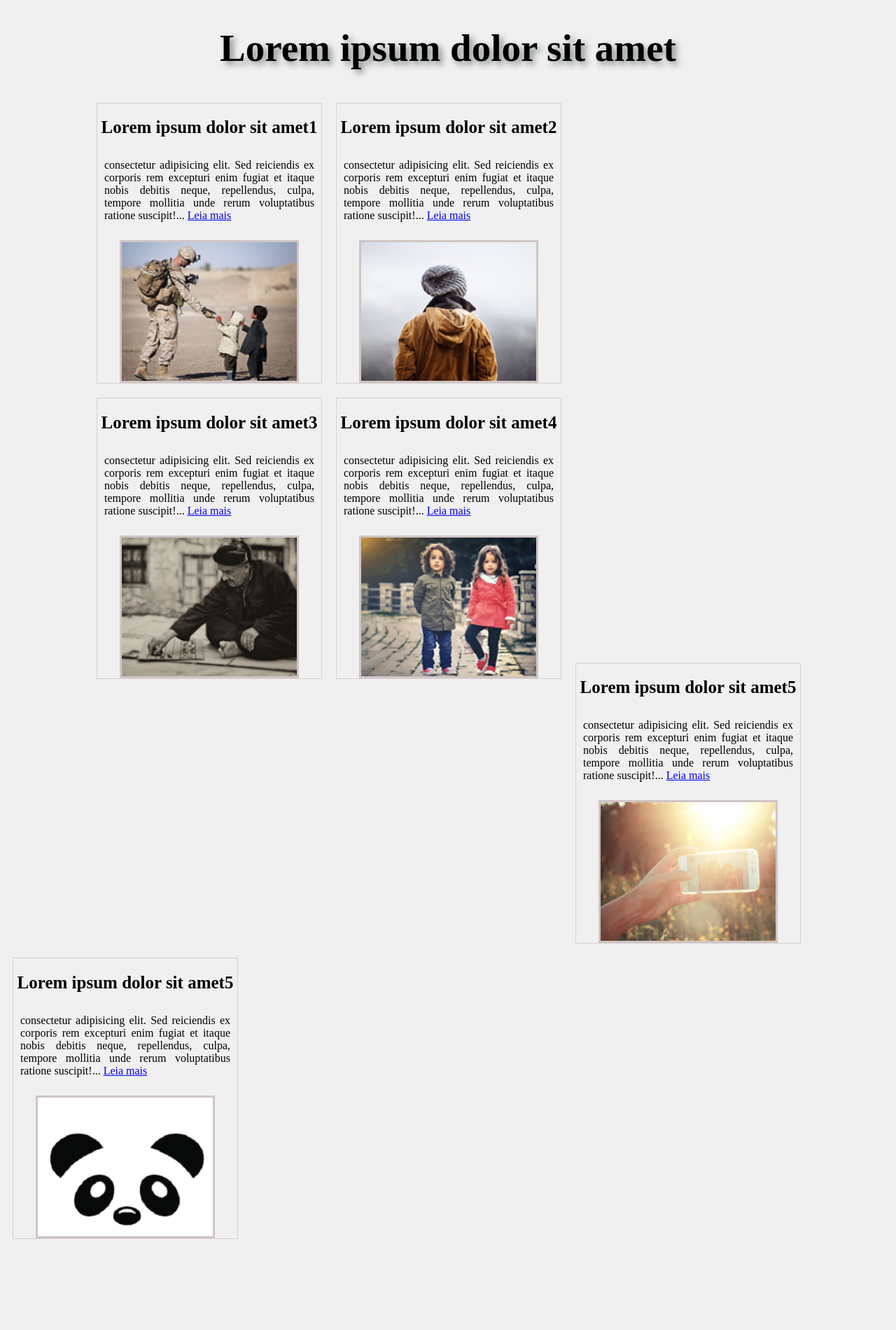
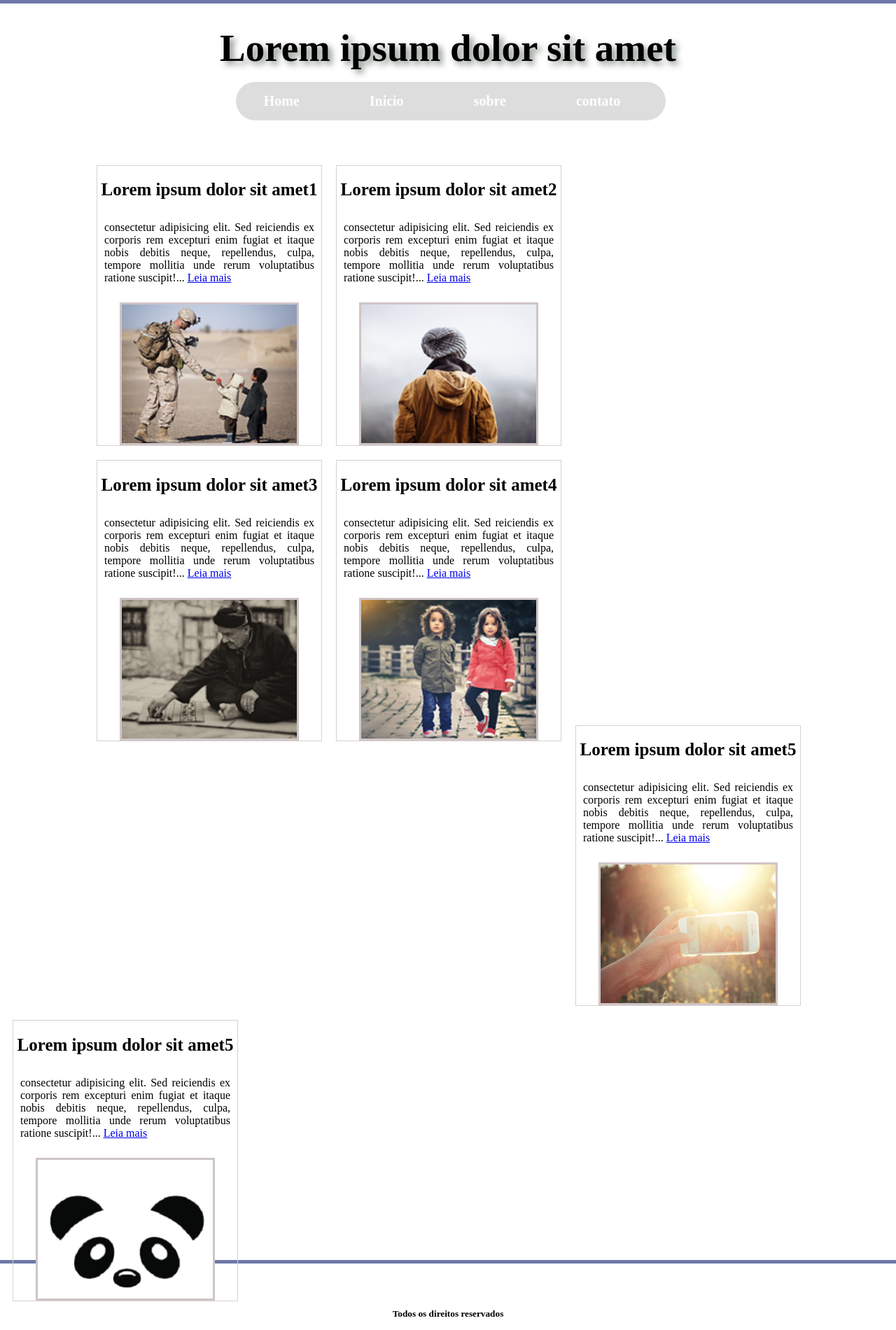
Before and after one commit to rafaelcardosodesouza/treino_css, a plain HTML site: page projeto_css3/elementos_flutuantes/index.html in a window 1280 px wide. Shown: the whole page at 70% size. Before the commit the page ends 1780 px from the top, so only its background shows below. Drawn offline with Linux system fonts and the light colour scheme.

Commit message:
inseri uma pequena nav para treinar

```diff
--- a/projeto_css3/elementos_flutuantes/index.html
+++ b/projeto_css3/elementos_flutuantes/index.html
@@ -8,10 +8,17 @@
     <link rel="stylesheet" type="text/css" href="style/style.css">
 </head>
 <body>
-    <h1 class="s">Lorem ipsum dolor sit amet</h1>
+        <h1 class="s">Lorem ipsum dolor sit amet</h1>
+        <nav class="nav">
+            <a href="#">Home</a>
+            <ul><a href="#">Inicio</a></ul>
+            <ul><a href="#">sobre</a></ul>
+            <ul><a href="#">contato</a></ul>
+        </nav><br><br><br>
+
+
     <div id="conteudo">
         <div class="coluna"></div>
-
         <div class="coluna2"></div>
         <div class="noticia">
             <h2>Lorem ipsum dolor sit amet1</h2>
@@ -50,7 +57,7 @@
             <img src="img/images6.png">
         </div>
         <div class="clear"> </div>
-
-    </div>
+    </div><br>
+    <h5>Todos os direitos reservados</h5>
 </body>
 </html>
--- a/projeto_css3/elementos_flutuantes/style/style.css
+++ b/projeto_css3/elementos_flutuantes/style/style.css
@@ -34,9 +34,47 @@ img{
     text-shadow: 5px 5px 10px #858d85;
 }
 body{
-    background-color: rgb(240, 240, 240);
+    background-image: url(../img/fundo2.png);
 }
 p{
     padding: 10px;
     text-align: justify;
 }
+h5{
+    text-align: center;
+    clear: both;
+}
+img:hover{
+    -moz-transform: scale(1.1);
+    -webkit-transform: scale(1.1);
+    transform: scale(1.1);
+}
+nav{
+    width: 614px;
+    display: flex;
+    position: static;
+    background-color: #dddddd;
+    clear: both;
+    margin-left: 26%;
+    margin-top: -20px;
+    border-radius: 30px;
+
+}
+nav a {
+    color: #fff;
+    margin: auto 20px auto 40px;
+    text-decoration: none;
+    font-weight: bold;
+    font-size: 20px;
+
+}
+
+nav li {
+    float: left;
+    list-style: none;
+    margin-left: 20px;
+    text-align: center;
+}
+a:hover{
+    color: black;
+}
```
Also changed, not shown: projeto_css3/elementos_flutuantes/img/fundo2.png (added).
